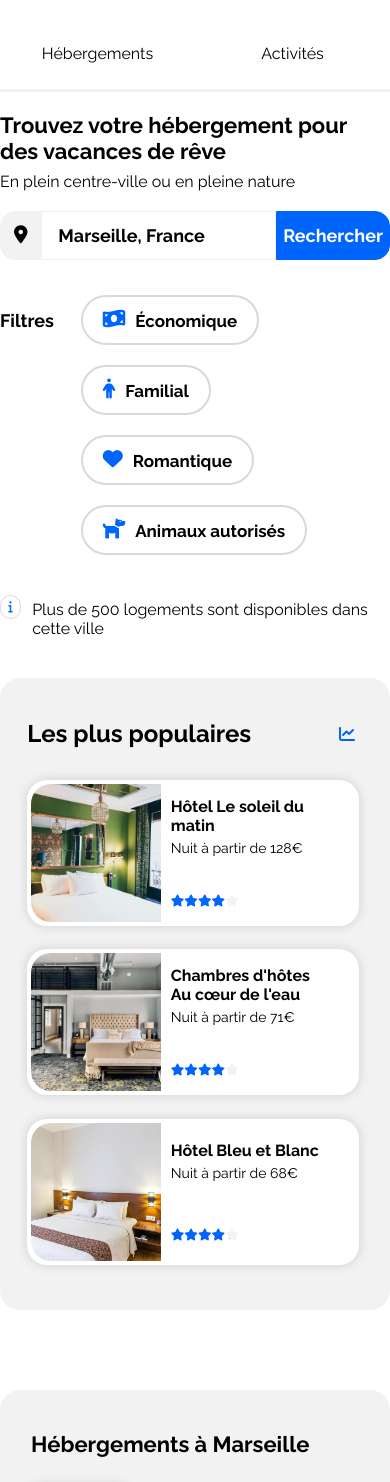
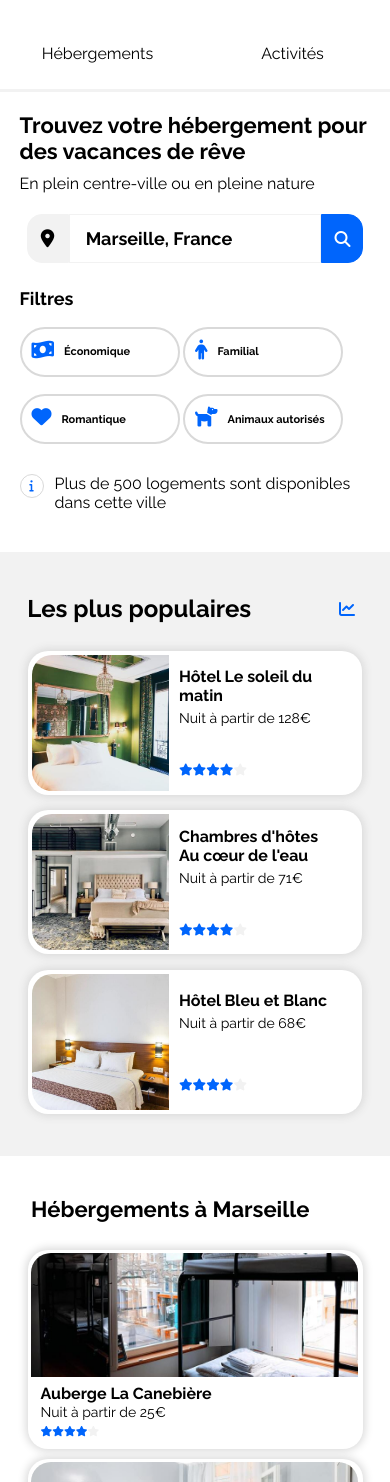
Before and after one commit to SandyL02/Booki, a plain HTML site: page index.html in a window 390 px wide. Shown: the part 66-1548 px from the top of the page. Drawn offline with Linux system fonts and the light colour scheme.

Commit message:
media queries mobile

```diff
--- a/css/style.css
+++ b/css/style.css
@@ -204,7 +204,6 @@ input {
 .housing-card {
     background-color: white;
     border-radius: 20px;
-    /* width:246px; */
     width : 32%;
     height:199px;
     padding:3px 3px 0px 3px;
@@ -215,7 +214,6 @@ input {
 
 .housing img {
     width:99.5%;
-    /* height:124px; */
     height:calc(120px - 0.4vw);
     border-radius: 20px 20px 0 0;
     margin-bottom: 0;
@@ -332,7 +330,7 @@ input {
 
 .popularity-card img {
     width: 40%;
-    height: 138px;
+    height: 136px;
     border-radius: 20px 0 0 20px;
     object-fit:cover;
     margin: 4px 0px 4px 4px;
@@ -409,7 +407,7 @@ footer h4 {
 }
 
 
-@media screen and (min-width: 768px ) and (max-width: 991px ){
+@media screen and (min-width: 768px) and (max-width: 991px){
     body {
         background-color: bisque;
         padding: 0 35px;
@@ -513,7 +511,7 @@ footer h4 {
     }
 }
 
-@media  screen and (max-width:767px ) {
+@media screen and (max-width:767px){
 
     body {
         /* background-color: pink; */
@@ -552,21 +550,166 @@ footer h4 {
         font-weight: 500;
     }
 
+    .menu-section {
+        padding: 0 5%;
+    }
+
+    .menu-section h1 {
+        margin-bottom: 3%;
+    }
+
+    .search-desktop {
+        display: none;
+    }
+
+    .fa-magnifying-glass {
+        display:block;
+        font-size: 16px;
+    }
+
+    button {
+        width: 12%;
+    }
+
+    .location {
+        width:12%;
+    }
+
+    .search {
+        width:72%;
+    }
+
+    .searchbar {
+        justify-content: center;
+        margin-top: 6%;
+    }
+
+    .filters {
+        flex-direction: column;
+
+    }
+
+    .filters p {
+        padding:0;
+        margin: 0%;
+    }
+
+    .filters li{
+        font-size: 11px;
+        width:160px;
+        height: 50px;
+        padding:0 0 14px 0;
+        justify-content: left;
+        margin: 5% 1% 0% 0;
+    }
+
+    .filters ul {
+        padding: 0;
+    }
+
+    .fa-info {
+        font-size:12px;
+    }
+
+    .info {
+        padding: 2.5%;
+    }
+
+    .infos p {
+        padding-top: 0;
+    }
+
+
+
+    .popularity-menu {
+        width:100%;
+        border-radius: 0%;
+        margin-bottom: 0;
+    }
+
+    .popularity-card {
+        width: 334px;
+        height: 144px;
+        margin: 2% 0;
+    }
+
+    .popularity-card img {
+        width: 137px;
+        height:136px;
+    }
+
+    .popularity-cards {
+        align-items: center;
+    }
+
     #housing-menu {
         flex-direction: column-reverse;
     }
 
     .housing {
+        margin-top: 0%;
         width: 100%;
-        background-color: none;
+        background-color: white;
     }
 
     .housing-cards {
         flex-direction: column;
+        align-content: center;
     }
 
-    .popularity-menu {
-        width:100%;
+    .housing-card {
+       width: 335px;
+       height: 199px;
+    }
+
+    .housing-card img {
+        height:124px;
+    }
+
+    .housing-card h3 {
+        font-size: 16px;
+    }
+
+    .housing-card p {
+        font-size: 14px;
+    }
+
+    .housing.fa-star {
+        font-size: 12px;
+    }
+
+    .load-more {
+        display: none;
+    }
+
+    .activity-cards {
+        flex-direction: column;
+        align-items: center;
+
+    }
+
+    .activity-card {
+        width: 334px;
+        height: 190px;
+        margin-bottom: 7%;
+    }
+
+    .activity-card img {
+        height: 134px;
+    }
+
+    footer {
+        flex-direction: column;
+        padding: 0 0 20% 5%;
+    }
+
+    footer h4 {
+        margin-top: 0;
+        padding-top: 15%;
+    }
+
+    footer ul {
+        margin-bottom: 0 ;
     }
 
 
--- a/index.html
+++ b/index.html
@@ -2,6 +2,7 @@
 <html lang="fr">
     <head>
         <meta charset="utf-8" />
+        <meta name="viewport" content="width=device-width, initial-scale=1.0" />
         <script src="https://kit.fontawesome.com/02fbef9d69.js" crossorigin="anonymous"></script>
         <title>Booki</title>
         <link rel="stylesheet" href="css/style.css"/>
@@ -19,7 +20,7 @@
             </nav>
         </header>
     <main>
-        <section>
+        <section class= menu-section>
             <h1>Trouvez votre hébergement pour des vacances de rêve</h1>
             <p>En plein centre-ville ou en pleine nature</p>
             <form>
```
